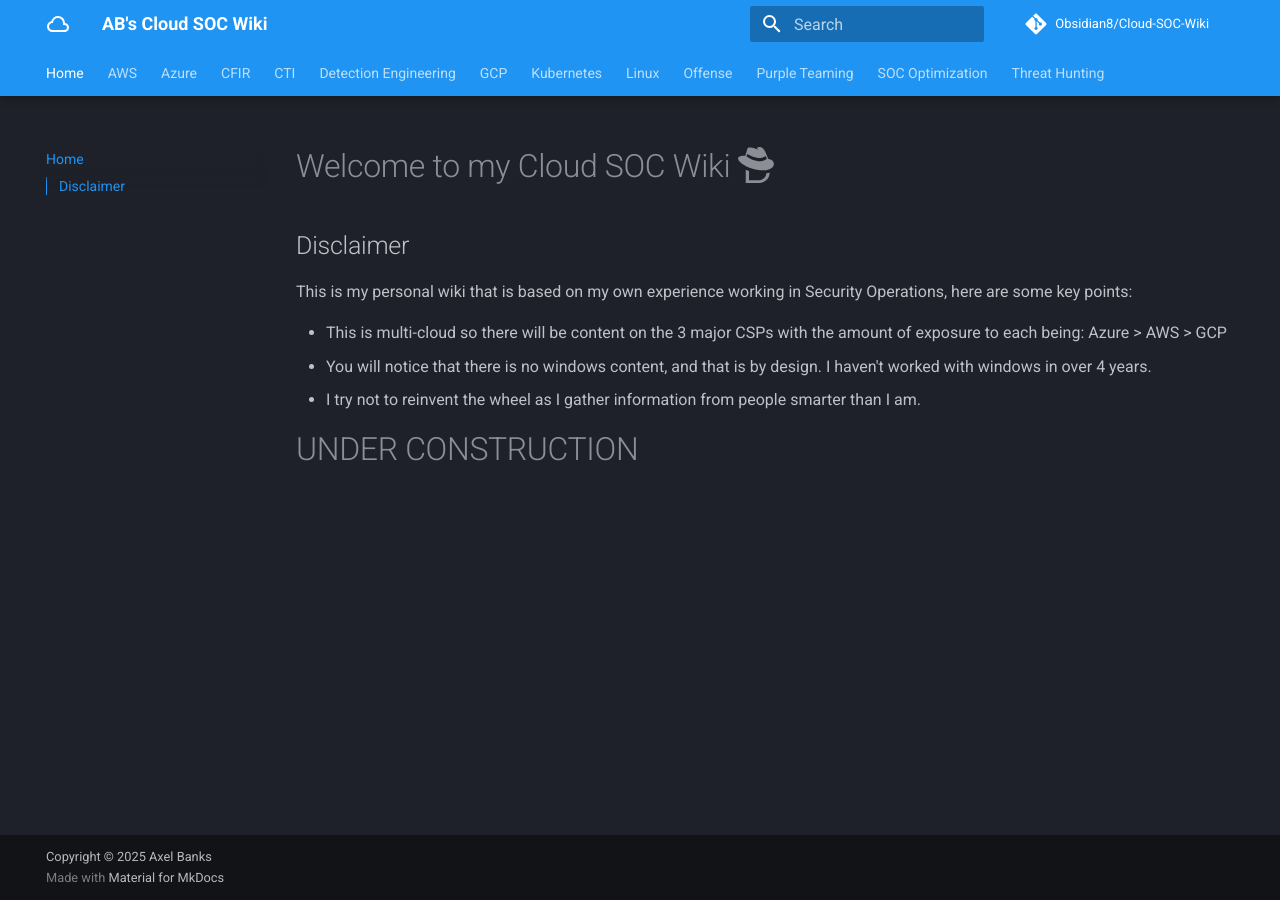
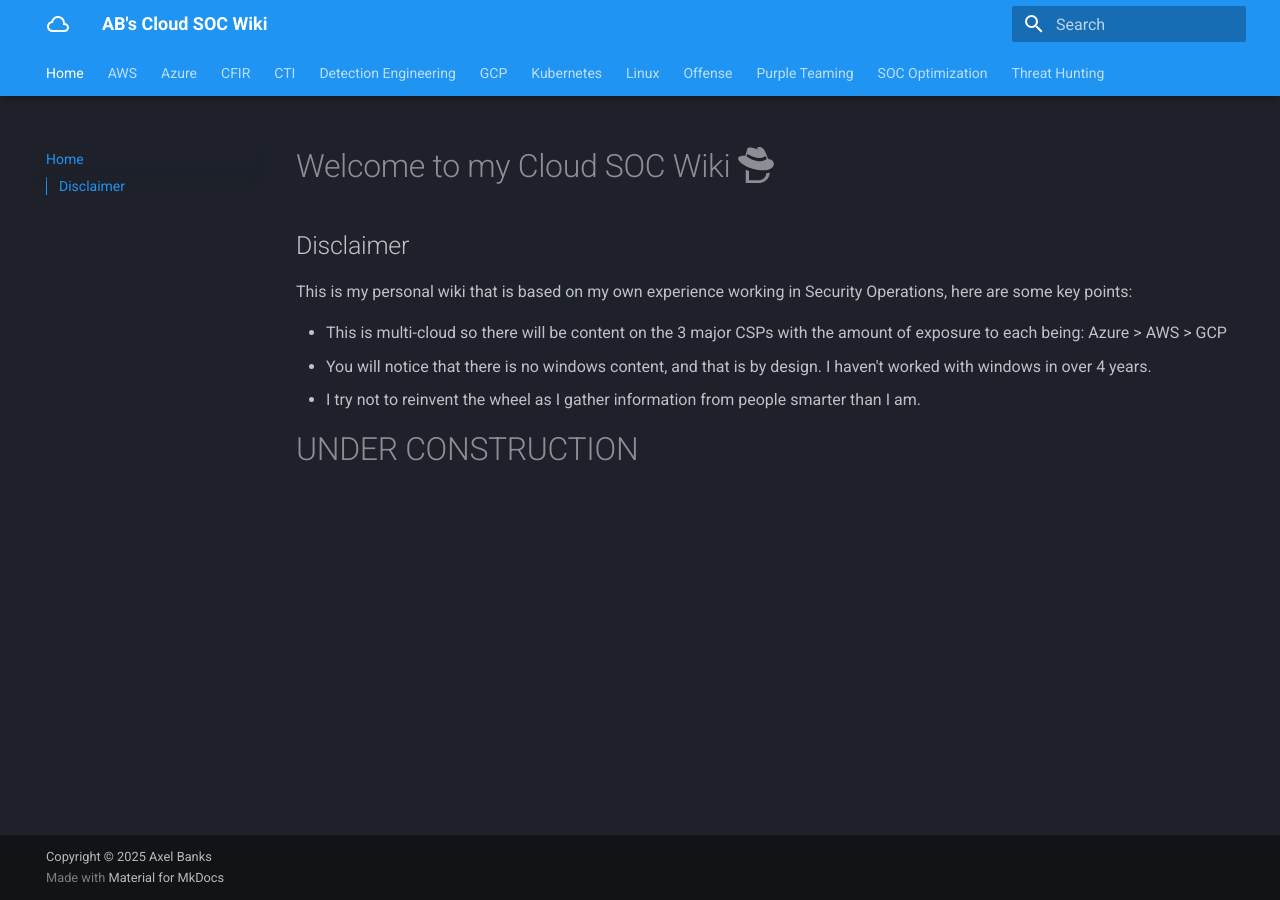
Before and after one commit to Obsidian8/Cloud-SOC-Wiki, an MkDocs documentation site: the page built from docs/index.md, in a window 1280 px wide. Built offline with MkDocs 1.6.1 and Material for MkDocs 9.7.7, drawn with Linux system fonts in a browser that asks for light colours; comment, search, counter and statistics services are not loaded.

Commit message:
updating yml

```diff
--- a/mkdocs.yml
+++ b/mkdocs.yml
@@ -1,6 +1,5 @@
 site_name: AB's Cloud SOC Wiki
-repo_name: 'Obsidian8/Cloud-SOC-Wiki'
-repo_url: 'https://github.com/Obsidian8/Cloud-SOC-Wiki'
+site_url: https://sitename.example
 theme:
   icon:
     logo: material/cloud-outline
```
